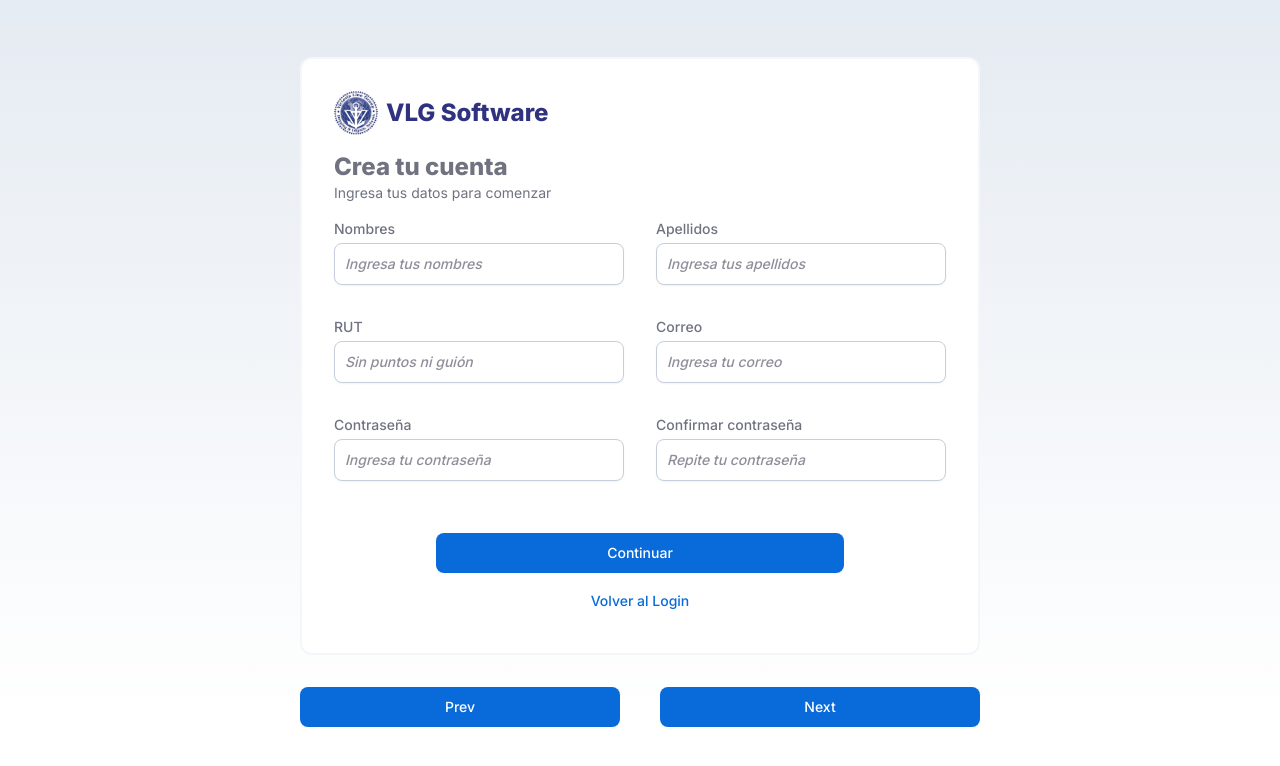
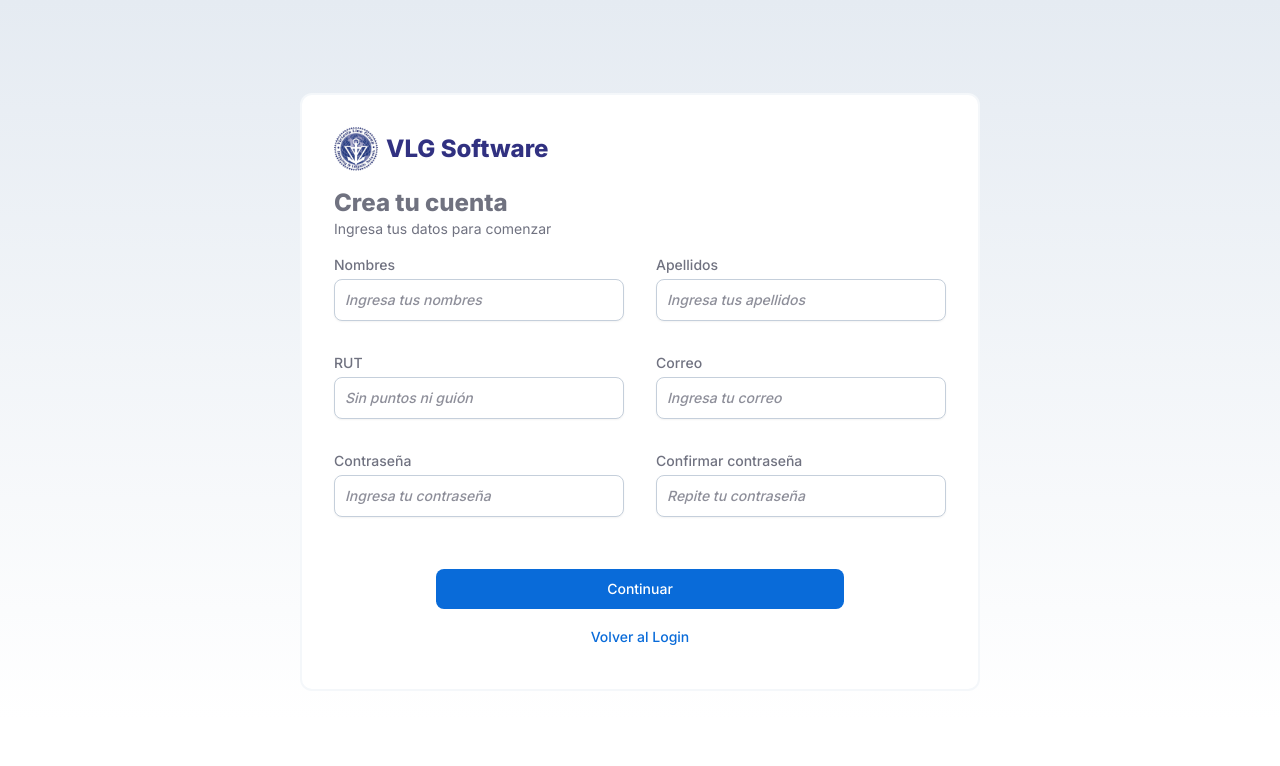
Before and after one commit to CesarAugusto316/vlg-software, a React (Vite) app: page /register in a window 1280 px wide. Shown: the top 766 px of the page. Built offline with nearby package versions, Linux system fonts and the light colour scheme; no server answers.

Commit message:
✨ Refactor slide navigation and add custom hook for managing slides

```diff
--- a/src/app/auth/register/Register.tsx
+++ b/src/app/auth/register/Register.tsx
@@ -1,36 +1,17 @@
-import { CSSProperties, FC, useEffect, useState } from 'react';
-import { AnimatedProps, animated, useSpringRef, useTransition } from '@react-spring/web';
-import { Step1 } from './Step1';
-import { Step2 } from './Step2';
-import { Step3 } from './Step3';
+import { FC, useEffect } from 'react';
+import { useSpringRef, useTransition } from '@react-spring/web';
 import { AuthContainer } from '../components/AuthContainer';
+import { useSlides } from './useSlidesHook';
+import { slides } from './Slides';
 
 
-type Props = AnimatedProps<{ style: CSSProperties }>
-
-
-const slides = [
-  ({ style }: Props) => <animated.div style={style}><Step1 /></animated.div>,
-  ({ style }: Props) => <animated.div style={style}><Step2 /></animated.div>,
-  ({ style }: Props) => <animated.div style={style}><Step3 /></animated.div>,
-];
 
 
 export const Register: FC = () => {
-  const [index, set] = useState(0);
-  const [direction, setDirection] = useState(1); // Add state for direction
-  const [firstRender, setFirstRender] = useState(true); // Add state for first render
-
-
-  const onNextSlide = () => {
-    setDirection(1); // Set direction to 1 when going to next slide
-    set(state => (state + 1) % 3);
-  };
-
-  const onPrevSlide = () => {
-    setDirection(-1); // Set direction to -1 when going to previous slide
-    set(state => (state - 1 + 3) % 3); // Add 3 to avoid negative modulo
-  };
+  const index = useSlides(state => state.index);
+  const direction = useSlides(state => state.direction);
+  const firstRender = useSlides(state => state.firstRender);
+  const setFirstRender = useSlides(state => state.setFirstRender);
 
   const transRef = useSpringRef();
   const transitions = useTransition(index, {
@@ -40,27 +21,18 @@ export const Register: FC = () => {
     enter: { opacity: 1, transform: 'translate3d(0%,0,0)' },
   });
 
-
   useEffect(() => {
     transRef.start();
-    setFirstRender(false); // Set firstRender to false after first render
-  }, [index, transRef]);
+    setFirstRender(); // Set firstRender to false after first render
+  }, [index, transRef, setFirstRender]);
 
 
   return (
     <AuthContainer>
-      <div className="flex flex-col gap-8">
-
-        {transitions((style, i) => {
-          const Page = slides[i];
-          return <Page style={style} />;
-        })}
-
-        <div className="flex gap-10">
-          <button className="btn-primary" onClick={onPrevSlide}>Prev</button>
-          <button className="btn-primary" onClick={onNextSlide}>Next</button>
-        </div>
-      </div>
+      {transitions((style, i) => {
+        const Page = slides[i];
+        return <Page style={style} />;
+      })}
     </AuthContainer>
   );
 };
--- /dev/null
+++ b/src/app/auth/register/Slides.tsx
@@ -0,0 +1,17 @@
+import { AnimatedProps, animated } from '@react-spring/web';
+import { CSSProperties } from 'react';
+import { Step1 } from './Step1';
+import { Step2 } from './Step2';
+import { Step3 } from './Step3';
+
+
+type Props = AnimatedProps<{ style: CSSProperties }>
+
+
+export const slides = [
+  ({ style }: Props) => <animated.div style={style}><Step1 /></animated.div>,
+  ({ style }: Props) => <animated.div style={style}><Step2 /></animated.div>,
+  ({ style }: Props) => <animated.div style={style}><Step3 /></animated.div>,
+];
+
+export const numberOfSlides = slides.length;
--- /dev/null
+++ b/src/app/auth/register/useSlidesHook.tsx
@@ -0,0 +1,30 @@
+import { create } from 'zustand';
+import { numberOfSlides } from './Slides';
+
+
+type SlidesStore = {
+  index: number;
+  direction: number;
+  firstRender: boolean;
+  onNextSlide: () => void;
+  onPrevSlide: () => void;
+  setFirstRender: () => void;
+}
+
+export const useSlides = create<SlidesStore>((set) => ({
+  index: 0,
+  direction: 1,
+  firstRender: true,
+
+  onNextSlide: () => {
+    set({ direction: 1 }); // Set direction to 1 when going to next slide
+    set(state => ({ index: (state.index + 1) % numberOfSlides }));
+  },
+
+  onPrevSlide: () => {
+    set({ direction: -1 }); // Set direction to -1 when going to previous slide
+    set(state => ({ index: (state.index - 1 + numberOfSlides) % numberOfSlides })); // Add 3 to avoid negative modulo
+  },
+
+  setFirstRender: () => set({ firstRender: false }),
+}));
```
